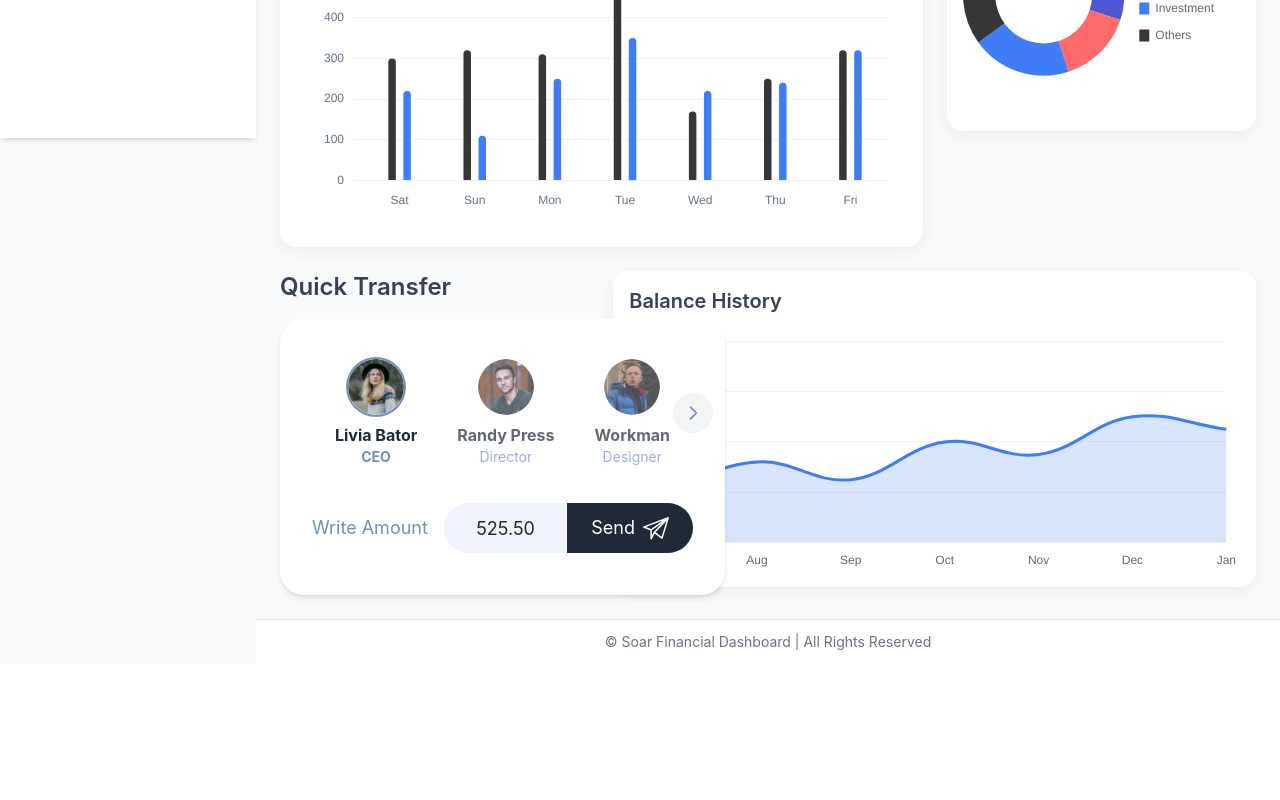
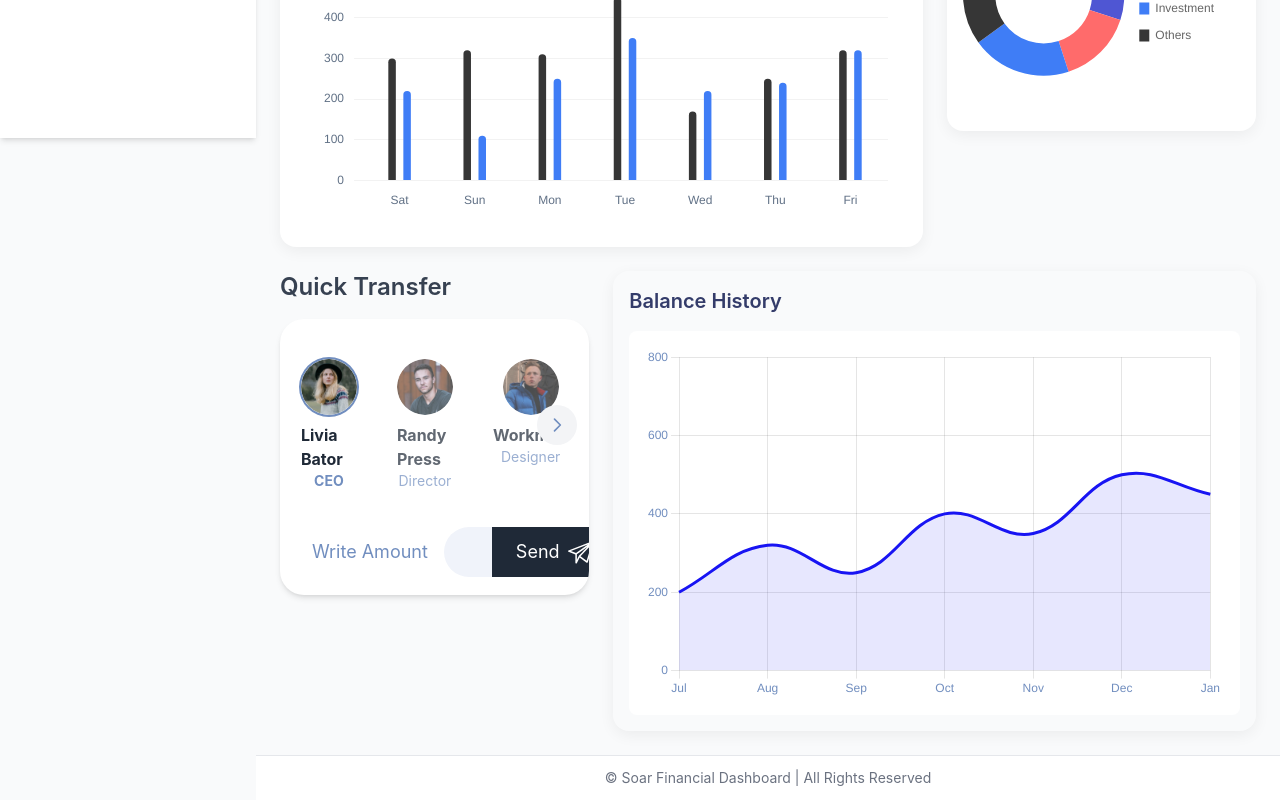
Before and after one commit to prathmesh3235/Financial-Dashboard-Application, a React (Create React App) app: page / in a window 1280 px wide. Shown: the part 662-1462 px from the top of the page. Before the commit the page ends 1326 px from the top, so only its background shows below. Built offline with nearby package versions, Linux system fonts and the light colour scheme.

Commit message:
Updated Balance History component and quick Transfer

```diff
--- a/src/components/dashboard/BalanceHistory.js
+++ b/src/components/dashboard/BalanceHistory.js
@@ -60,13 +60,14 @@ const BalanceHistory = () => {
         },
         grid: {
           display: true,
-          color: 'rgba(0, 0, 0, 0.05)',
+          color: 'rgba(0, 0, 0, 0.1)',
         },
         ticks: {
           callback: function(value) {
             return value;
           },
           stepSize: 200,
+          color: '#718EBF',
         },
       },
       x: {
@@ -74,7 +75,11 @@ const BalanceHistory = () => {
           display: false,
         },
         grid: {
-          display: false,
+          display: true,
+          color: 'rgba(0, 0, 0, 0.1)',
+        },
+        ticks: {
+          color: '#718EBF',
         },
       },
     },
@@ -83,6 +88,15 @@ const BalanceHistory = () => {
       mode: 'index',
     },
   };
+
+  const modifiedChartData = chartData ? {
+    ...chartData,
+    datasets: chartData.datasets.map(dataset => ({
+      ...dataset,
+      borderColor: '#1814F3',
+      backgroundColor: 'rgba(24, 20, 243, 0.1)',
+    })),
+  } : null;
 
   if (loading) return <LoadingState type="chart" />;
 
@@ -95,10 +109,10 @@ const BalanceHistory = () => {
   }
 
   return (
-    <div className="bg-white rounded-lg p-4 shadow dashboard-section">
-      <h2 className="text-xl font-semibold text-gray-700 mb-4">Balance History</h2>
-      <div className="h-60">
-        <Line options={options} data={chartData} />
+    <div className="p-4 shadow dashboard-section">
+      <h2 className="text-xl font-semibold mb-4" style={{ color: '#343C6A' }}>Balance History</h2>
+      <div className="h-60 bg-white rounded-lg p-4 md:h-80 lg:h-96">
+        {modifiedChartData && <Line options={options} data={modifiedChartData} />}
       </div>
     </div>
   );
--- a/src/components/dashboard/QuickTransfer.js
+++ b/src/components/dashboard/QuickTransfer.js
@@ -149,11 +149,8 @@ const QuickTransfer = () => {
       <h2 className="text-2xl font-semibold text-[#374151] mb-4">Quick Transfer</h2>
 
       <div
-        className="bg-white rounded-3xl shadow-md relative overflow-hidden"
-        style={{
-          width: '445px',
-          height: '276px',
-        }}
+        className="bg-white rounded-3xl shadow-md relative overflow-hidden w-full max-w-md mx-auto md:max-w-lg lg:max-w-xl"
+        style={{ height: '276px' }}
       >
         {successMessage && (
           <div className="bg-green-100 text-green-700 p-2 absolute top-0 left-0 w-full">
```
